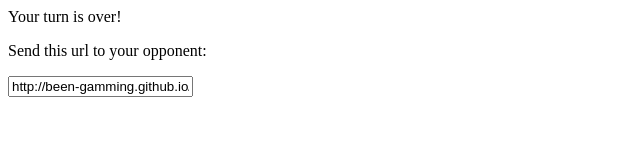
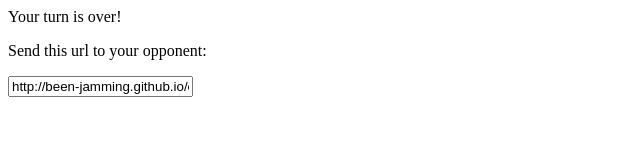
Before and after one commit to been-jamming/canvas_games, a plain HTML site: page sendlink.html in a window 1280 px wide. Shown: the full height of the page, 0-640 px from the left. Drawn offline with Linux system fonts and the light colour scheme.

Commit message:
Updating sendlink

```diff
--- a/sendlink.html
+++ b/sendlink.html
@@ -9,7 +9,7 @@
 <script>
 function update_text(){
 	var query = window.location.href.split("?")[1];
-	document.getElementById("url").value = "http://been-gamming.github.io/canvas_games/game.html?"+query;
+	document.getElementById("url").value = "http://been-jamming.github.io/canvas_games/game.html?"+query;
 }
 document.body.onload = update_text;
 </script>
```
